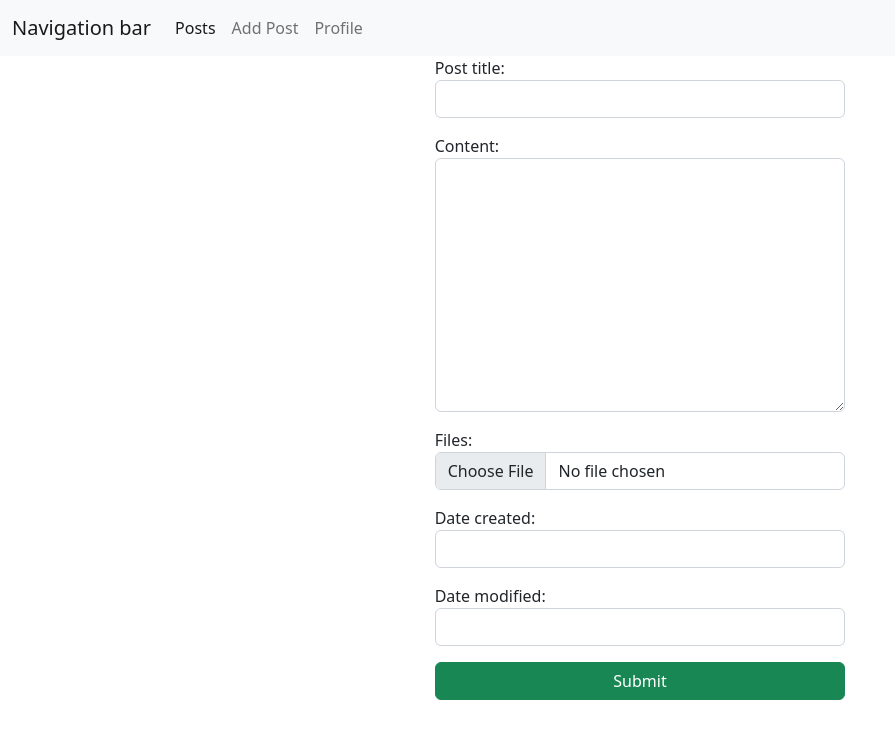
After one commit to dboshkovski18/django-project, a Django app: page /add/post in a window 1280 px wide. The commit adds this page. Shown: the top 739 px of the page, without its empty margins (0-895 px from the left). Run offline with Django 4.2, Linux system fonts and the light colour scheme.

Commit message:
Lab_4 commit!

```diff
--- /dev/null
+++ b/posts/Postapp/forms.py
@@ -0,0 +1,14 @@
+from django import forms
+from .models import Post
+
+class PostForm(forms.ModelForm):
+
+    def __init__(self, *args, **kwargs):
+        super(PostForm, self).__init__(*args, **kwargs)
+        for field in self.visible_fields():
+            print(field)
+            field.field.widget.attrs["class"] = "form-control"
+
+    class Meta:
+        model = Post
+        exclude = ("author",)
--- a/posts/Postapp/models.py
+++ b/posts/Postapp/models.py
@@ -1,14 +1,20 @@
 from django.db import models
 from django.contrib.auth.models import User
+
+
 # Create your models here.
-
 class User(models.Model):
     name = models.CharField(max_length=50, null=True, blank=True)
     surname = models.CharField(max_length=50, null=True, blank=True)
+    picture = models.ImageField(null=True, blank=True)
+    interests = models.TextField(max_length=100, null=True, blank=True)
+    abilities = models.TextField(max_length=100, null=True, blank=True)
+    profession = models.CharField(max_length=50, null=True, blank=True)
     username = models.ForeignKey(User, on_delete=models.CASCADE)
 
     def __str__(self):
         return self.name + " " + self.surname
+
 
 class Post(models.Model):
     post_title = models.CharField(max_length=50)
@@ -22,7 +28,8 @@ class Post(models.Model):
     def __str__(self):
         return self.post_title
 
+
 class Comment(models.Model):
     content = models.TextField()
     user = models.ForeignKey(User, on_delete=models.CASCADE)
-    post = models.ForeignKey(Post, on_delete=models.CASCADE, null= True, blank=True)
+    post = models.ForeignKey(Post, on_delete=models.CASCADE, null=True, blank=True)
--- /dev/null
+++ b/posts/Postapp/templates/addPost.html
@@ -0,0 +1,40 @@
+<head>
+    <!-- CSS only -->
+    <link href="https://cdn.jsdelivr.net/npm/bootstrap@5.2.0-beta1/dist/css/bootstrap.min.css" rel="stylesheet"
+          integrity="sha384-0evHe/X+R7YkIZDRvuzKMRqM+OrBnVFBL6DOitfPri4tjfHxaWutUpFmBp4vmVor" crossorigin="anonymous">
+    <!-- JavaScript Bundle with Popper -->
+    <script src="https://cdn.jsdelivr.net/npm/bootstrap@5.2.0-beta1/dist/js/bootstrap.bundle.min.js"
+            integrity="sha384-pprn3073KE6tl6bjs2QrFaJGz5/SUsLqktiwsUTF55Jfv3qYSDhgCecCxMW52nD2"
+            crossorigin="anonymous"></script>
+</head>
+<nav class="navbar navbar-expand-lg bg-light">
+    <div class="container-fluid">
+        <a class="navbar-brand" href="#">Navigation bar</a>
+        <button class="navbar-toggler" type="button" data-bs-toggle="collapse" data-bs-target="#navbarSupportedContent"
+                aria-controls="navbarSupportedContent" aria-expanded="false" aria-label="Toggle navigation">
+            <span class="navbar-toggler-icon"></span>
+        </button>
+        <div class="collapse navbar-collapse" id="navbarSupportedContent">
+            <ul class="navbar-nav me-auto mb-2 mb-lg-0">
+                <li class="nav-item">
+                    <a class="nav-link active" aria-current="page" href="{% url 'posts' %}">Posts</a>
+                </li>
+                <li class="nav-item">
+                    <a class="nav-link" href="{% url 'addPost' %}">Add Post</a>
+                </li>
+                <li class="nav-item">
+                    <a class="nav-link" href="{% url 'profile' %}">Profile</a>
+                </li>
+            </ul>
+        </div>
+    </div>
+</nav>
+<div class="row">
+    <div class="col-md-4 col-sm-12 m-auto">
+        <form method="POST">
+            {% csrf_token %}
+            {{ form.as_p }}
+            <button type="submit" class="btn btn-success w-100">Submit</button>
+        </form>
+    </div>
+</div>
--- a/posts/Postapp/views.py
+++ b/posts/Postapp/views.py
@@ -1,9 +1,30 @@
-from django.shortcuts import render
-from .models import Post
-
+from django.shortcuts import render,redirect
+from .models import Post,User
+from .forms import PostForm
 
 # Create your views here.
 def posts(request):
-    queryset = Post.objects.all()
+    queryset = Post.objects.exclude(author__username = request.user)
     context = {"posts": queryset}
     return render(request, 'index.html', context=context)
+
+
+def addPost(request):
+    if request.method == "POST":
+        form_data = PostForm(data=request.POST, files=request.FILES)
+        if form_data.is_valid():
+            post = form_data.save(commit=False)
+            post.author.username = request.user
+            post.save()
+            return redirect("posts")
+    context = {"form" : PostForm}
+    return render(request, 'addPost.html', context=context)
+
+
+def profile(request):
+    posts = Post.objects.filter(author__username = request.user)
+    print(request.user.username)
+    user = User.objects.filter(username__username = request.user.username)
+    print(user)
+    context = { 'posts' : posts , "user" : user}
+    return render(request, 'profile.html', context = context)
--- a/posts/posts/urls.py
+++ b/posts/posts/urls.py
@@ -15,9 +15,11 @@ Including another URLconf
 """
 from django.contrib import admin
 from django.urls import path
-from Postapp.views import posts
+from Postapp.views import posts,addPost,profile
 
 urlpatterns = [
     path('admin/', admin.site.urls),
-    path('posts/', posts, name="posts")
+    path('posts/', posts, name="posts"),
+    path('add/post', addPost, name="addPost"),
+    path('profile/', profile, name="profile")
 ]
```
Also changed, not shown: posts/Postapp/templates/index.html (+37 -7 lines), posts/Postapp/templates/profile.html (added, +55 -0 lines), posts/Postapp/migrations/0005_user_abilities_user_interests_user_picture_and_more.py (added), posts/db.sqlite3.
